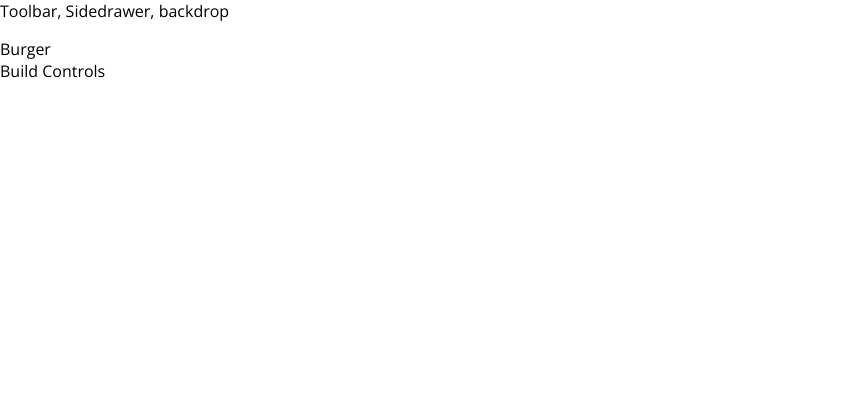
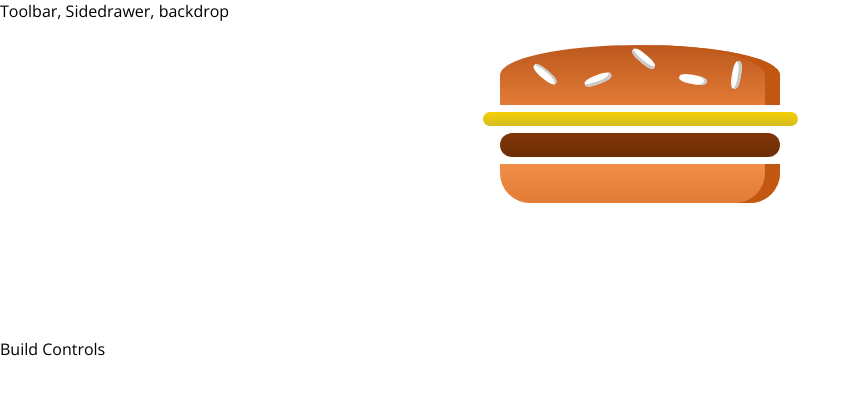
Before and after one commit to devpato/BurgerBuilder-React, a React (Create React App) app: page / in a window 1280 px wide. Shown: the top 394 px of the page, without its empty margins (0-861 px from the left). Built offline with nearby package versions, Linux system fonts and the light colour scheme.

Commit message:
dispalying burger with styles

```diff
--- a/src/components/Burger/Burger.js
+++ b/src/components/Burger/Burger.js
@@ -0,0 +1,15 @@
+import React from "react";
+import styles from "./Burger.module.css";
+import BurgerIngredient from "./BurgerIngredient/BurgerIngredient";
+const burger = props => {
+  return (
+    <div className={styles.Burger}>
+      <BurgerIngredient type="bread-top" />
+      <BurgerIngredient type="cheese" />
+      <BurgerIngredient type="meat" />
+      <BurgerIngredient type="bread-bottom" />
+    </div>
+  );
+};
+
+export default burger;
--- /dev/null
+++ b/src/components/Burger/Burger.module.css
@@ -0,0 +1,30 @@
+.Burger {
+  width: 100%;
+  margin: auto;
+  height: 250px;
+  overflow: scroll;
+  text-align: center;
+  font-weight: bold;
+  font-size: 1.2rem;
+}
+
+@media (min-width: 1000px) and (min-height: 700px) {
+  .Burger {
+    width: 700px;
+    height: 600px;
+  }
+}
+
+@media (min-width: 500px) and (min-height: 401px) {
+  .Burger {
+    width: 450px;
+    height: 400px;
+  }
+}
+
+@media (min-width: 500px) and (min-height: 400px) {
+  .Burger {
+    width: 350px;
+    height: 300px;
+  }
+}
--- a/src/containers/BurgerBuilder/BurderBuilder.js
+++ b/src/containers/BurgerBuilder/BurderBuilder.js
@@ -1,11 +1,11 @@
 import React, { Component } from "react";
 import Aux from "../../hoc/Aux";
-
+import Burger from "../../components/Burger/Burger";
 class BurgerBuilder extends Component {
   render() {
     return (
       <Aux>
-        <div>Burger</div>
+        <Burger />
         <div>Build Controls</div>
       </Aux>
     );
```
